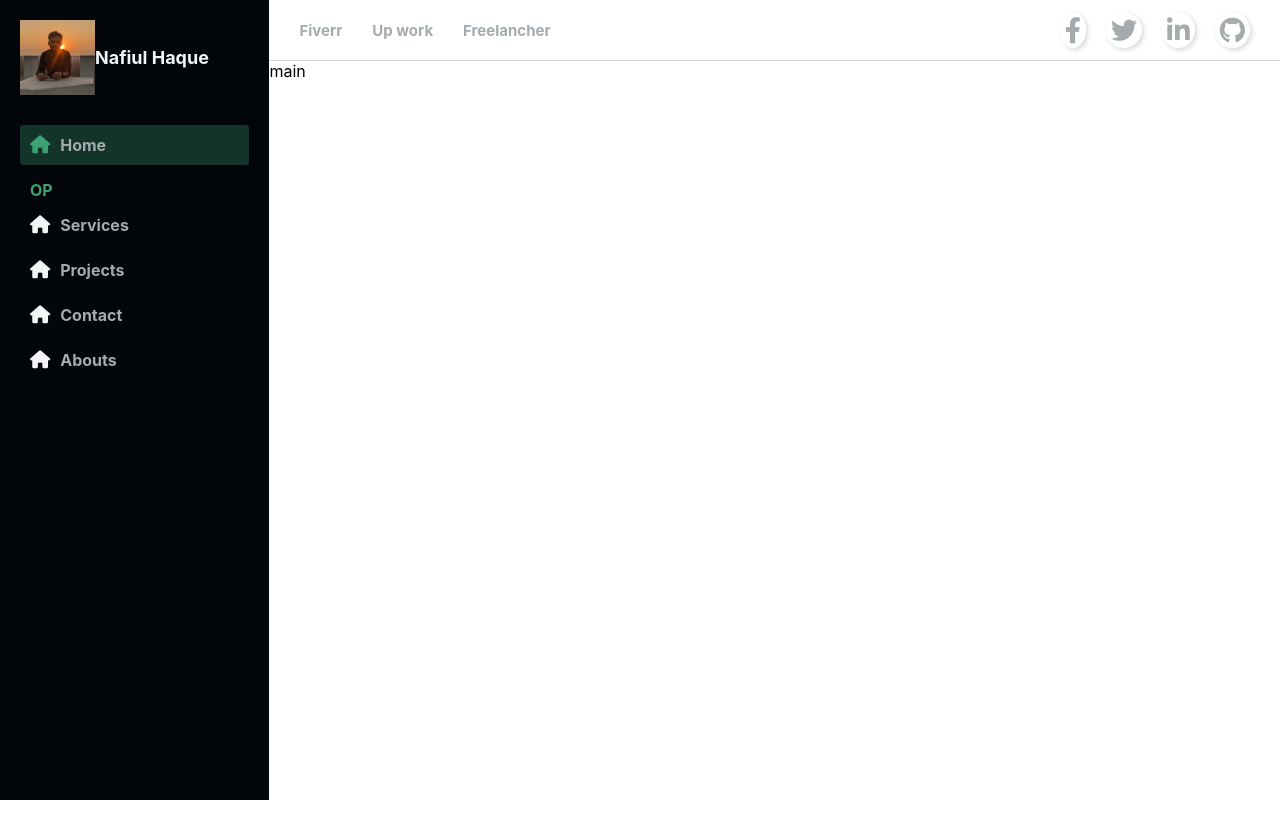
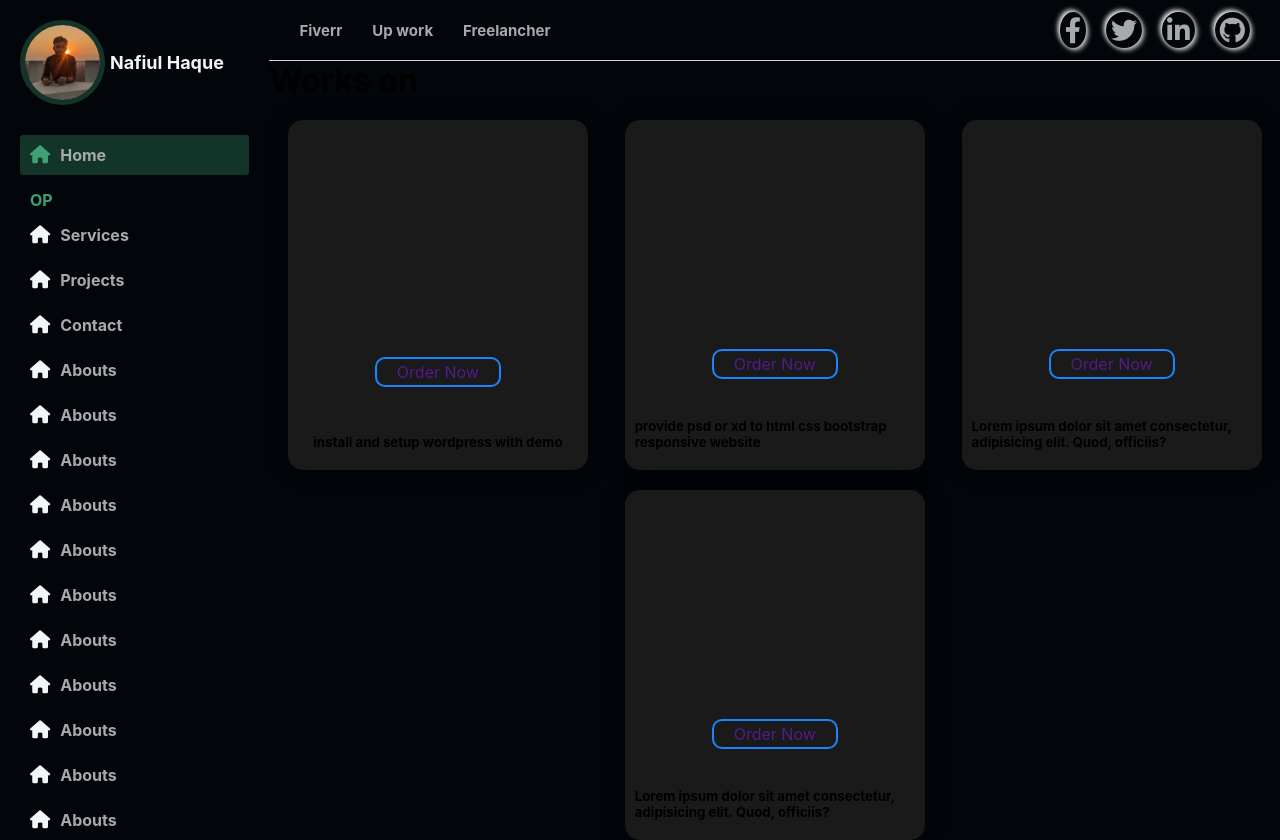
Before and after one commit to NafiulHaque/Portfolio, a React (Create React App) app: page / in a window 1280 px wide. Before the commit the page ends 800 px from the top, so only its background shows below. Built offline with nearby package versions, Linux system fonts and the light colour scheme.

Commit message:
works added

```diff
--- /dev/null
+++ b/src/Components/Pages/Works/Works.css
@@ -0,0 +1,35 @@
+.box{
+    display: flex;
+    justify-content: space-around;
+    flex-wrap: wrap;
+  }
+.box .items{
+  width: 300px;
+  background-color: #191A19;
+  height: 350px;
+  border-radius: 15px;
+  display: flex;
+  flex-direction: column;
+  justify-content: space-between;
+  align-items: center;
+  /* border: #1985ff 2px solid; */
+  box-shadow: 0 0 21px rgba(0,0,0,.27);
+  margin-top: 20px;
+  }
+.box .items .img{
+    width: 100%;
+    height: 190px;
+    background-size: cover;
+    background-position: center;
+    border-radius: 15px;
+  }
+.box .items .order a{
+    padding: 3px 20px;
+    border: #1985ff 2px solid;
+    margin: 0 !important;
+    border-radius: 10px;
+    text-decoration: none;
+  }
+.box .items .text{
+    margin: 0 10px 20px 10px;
+  }
--- /dev/null
+++ b/src/Components/Pages/Works/Works.js
@@ -0,0 +1,65 @@
+import "./Works.css";
+
+import React from 'react'
+
+const Works = () => {
+    return (
+        <div id="works">
+            <div className="header">
+                <h1>Works on</h1>
+            </div>
+            <div className="box__grp">
+                <div className="box my-5">
+                    <div className="items hvr-grow">
+                        <div className="img"
+                        >
+                        </div>
+                        <div className="order hvr-buzz">
+                            <a href="">Order Now</a>
+                        </div>
+                        <div className="text">
+                            <h5>install and setup wordpress with demo</h5>
+                        </div>
+                    </div>
+                    <div className="items hvr-grow">
+                        <div className="img"
+                        >
+                        </div>
+                        <div className="order hvr-buzz">
+                            <a href="">Order Now</a>
+                        </div>
+                        <div className="text">
+                            <h5>provide psd or xd to html css bootstrap responsive website</h5>
+                        </div>
+                    </div>
+                    <div className="items hvr-grow">
+                        <div className="img"
+                        >
+                        </div>
+                        <div className="order hvr-buzz">
+                            <a href="">Order Now</a>
+                        </div>
+                        <div className="text">
+                            <h5>Lorem ipsum dolor sit amet consectetur, adipisicing elit. Quod, officiis?</h5>
+                        </div>
+                    </div>
+                    <div className="items hvr-grow">
+                        <div className="img"
+                        >
+                        </div>
+                        <div className="order hvr-buzz">
+                            <a href="">Order Now</a>
+                        </div>
+                        <div className="text">
+                            <h5>Lorem ipsum dolor sit amet consectetur, adipisicing elit. Quod, officiis?</h5>
+                        </div>
+                    </div>
+                </div>
+
+            </div>
+
+        </div>
+    )
+}
+
+export default Works
--- a/src/Components/main/Main.css
+++ b/src/Components/main/Main.css
@@ -1,3 +1,4 @@
 .main{
     grid-area: main;
+    background-color: #020509;
 }
--- a/src/Components/main/Main.js
+++ b/src/Components/main/Main.js
@@ -1,10 +1,11 @@
 import React from 'react';
+import Works from '../Pages/Works/Works';
 import "./Main.css"
 
 const Main = () => {
     return (
         <div className='main'>
-            main
+            <Works />
         </div>
     )
 }
--- a/src/Components/navbar/Navbar.css
+++ b/src/Components/navbar/Navbar.css
@@ -1,5 +1,5 @@
 .navbar{
-    background-color: #ffffff;
+    background-color: #020509;
     grid-area: nav;
     height: 60px;
     display: flex;
@@ -47,7 +47,7 @@
     color: #a5aaad;
     font-size: 26px;
     border-radius: 50%;
-    background-color: #ffffff;
+    background-color: #020509;
     box-shadow: 2px 2px 5px #d9d9d9 , -2px -2px 5px #ffffff;
     padding: 5px;
 }
--- a/src/Components/sidebar/Sidebar.css
+++ b/src/Components/sidebar/Sidebar.css
@@ -17,10 +17,14 @@
 .sidebar__img{
     display: flex;
     align-items: center;
+
 }
 .sidebar__title>div>img{
     width: 75px;
     object-fit: contain;
+    border-radius: 50%;
+    border: rgba(62,161,117,0.3) solid 5px;
+    margin-right: 5px;
 }
 .sidebar__title>div>h1{
     font-size: 18px;
@@ -29,6 +33,8 @@
 .sidebar__title>.sidebar__close__icon{
     font-size: 18px;
     display: none;
+    padding-left: 5px;
+    /* display: inline-block; */
 }
 .sidebar__menu >h2{
     color: #3ea175;
--- a/src/Components/sidebar/Sidebar.js
+++ b/src/Components/sidebar/Sidebar.js
@@ -36,6 +36,50 @@ const Sidebar = ({ sidebarOpen, closeSidebar }) => {
                     <i className='fa fa-home'></i>
                     <a href='#'>Abouts</a>
                 </div>
+                <div className='sidebar__link'>
+                    <i className='fa fa-home'></i>
+                    <a href='#'>Abouts</a>
+                </div>
+                <div className='sidebar__link'>
+                    <i className='fa fa-home'></i>
+                    <a href='#'>Abouts</a>
+                </div>
+                <div className='sidebar__link'>
+                    <i className='fa fa-home'></i>
+                    <a href='#'>Abouts</a>
+                </div>
+                <div className='sidebar__link'>
+                    <i className='fa fa-home'></i>
+                    <a href='#'>Abouts</a>
+                </div>
+                <div className='sidebar__link'>
+                    <i className='fa fa-home'></i>
+                    <a href='#'>Abouts</a>
+                </div>
+                <div className='sidebar__link'>
+                    <i className='fa fa-home'></i>
+                    <a href='#'>Abouts</a>
+                </div>
+                <div className='sidebar__link'>
+                    <i className='fa fa-home'></i>
+                    <a href='#'>Abouts</a>
+                </div>
+                <div className='sidebar__link'>
+                    <i className='fa fa-home'></i>
+                    <a href='#'>Abouts</a>
+                </div>
+                <div className='sidebar__link'>
+                    <i className='fa fa-home'></i>
+                    <a href='#'>Abouts</a>
+                </div>
+                <div className='sidebar__link'>
+                    <i className='fa fa-home'></i>
+                    <a href='#'>Abouts</a>
+                </div>
+                <div className='sidebar__link'>
+                    <i className='fa fa-home'></i>
+                    <a href='#'>Abouts</a>
+                </div>
             </div>
         </div>
     )
```
